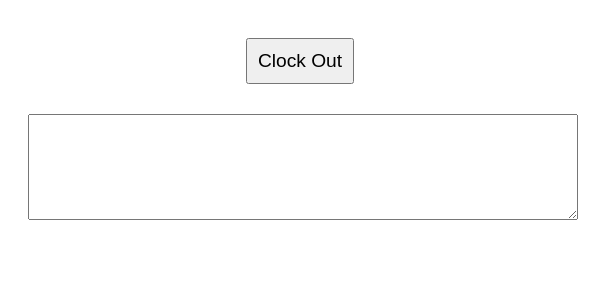
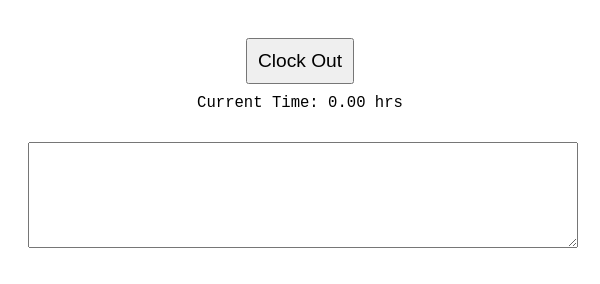
Before and after one commit to ledererster/quick-clock, an Electron app: page index.html in a window 600 px wide. Both pictures are taken after a click on the button "Clock In". Drawn offline with Linux system fonts and the light colour scheme.

Commit message:
Add elapsed time to output while clocked in

```diff
--- a/index.html
+++ b/index.html
@@ -10,6 +10,7 @@
 </head>
 <body>
   <button id="toggle">Clock In</button>
+  <div id="timerDisplay" style="margin: 10px 0; font-family: monospace; font-size: 1.2em;"></div>
   <textarea id="log" readonly></textarea>
   <script src="renderer.js"></script>
 </body>
--- a/renderer.js
+++ b/renderer.js
@@ -1,8 +1,10 @@
 let isClockedIn = false;
 let startTime = null;
+let intervalId = null;
 
 const toggleBtn = document.getElementById('toggle');
 const logBox = document.getElementById('log');
+const timerDisplay = document.getElementById('timerDisplay');
 
 toggleBtn.addEventListener('click', () => {
   const now = new Date();
@@ -11,6 +13,12 @@ toggleBtn.addEventListener('click', () => {
     startTime = now;
     toggleBtn.textContent = "Clock Out";
     isClockedIn = true;
+
+    intervalId = setInterval(() => {
+      const elapsed = (new Date() - startTime) / 1000 / 60 / 60;
+      const rounded = Math.round(elapsed * 4) / 4;
+      timerDisplay.textContent = `Current Time: ${rounded.toFixed(2)} hrs`;    }, 250);
+
   } else {
     const endTime = now;
     const hours = ((endTime - startTime) / 1000 / 60 / 60);
@@ -22,5 +30,8 @@ toggleBtn.addEventListener('click', () => {
     toggleBtn.textContent = "Clock In";
     isClockedIn = false;
     startTime = null;
+
+    clearInterval(intervalId);
+    timerDisplay.textContent = "";
   }
 });
```
